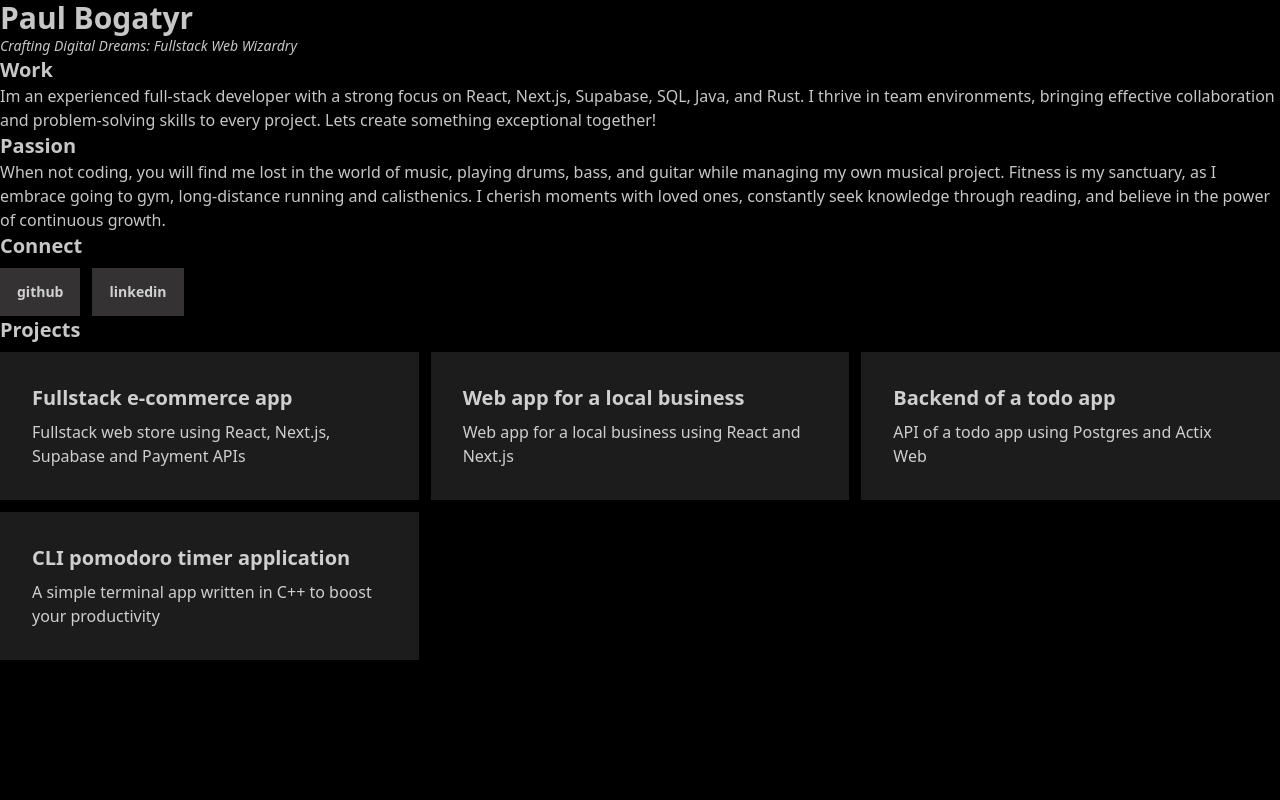
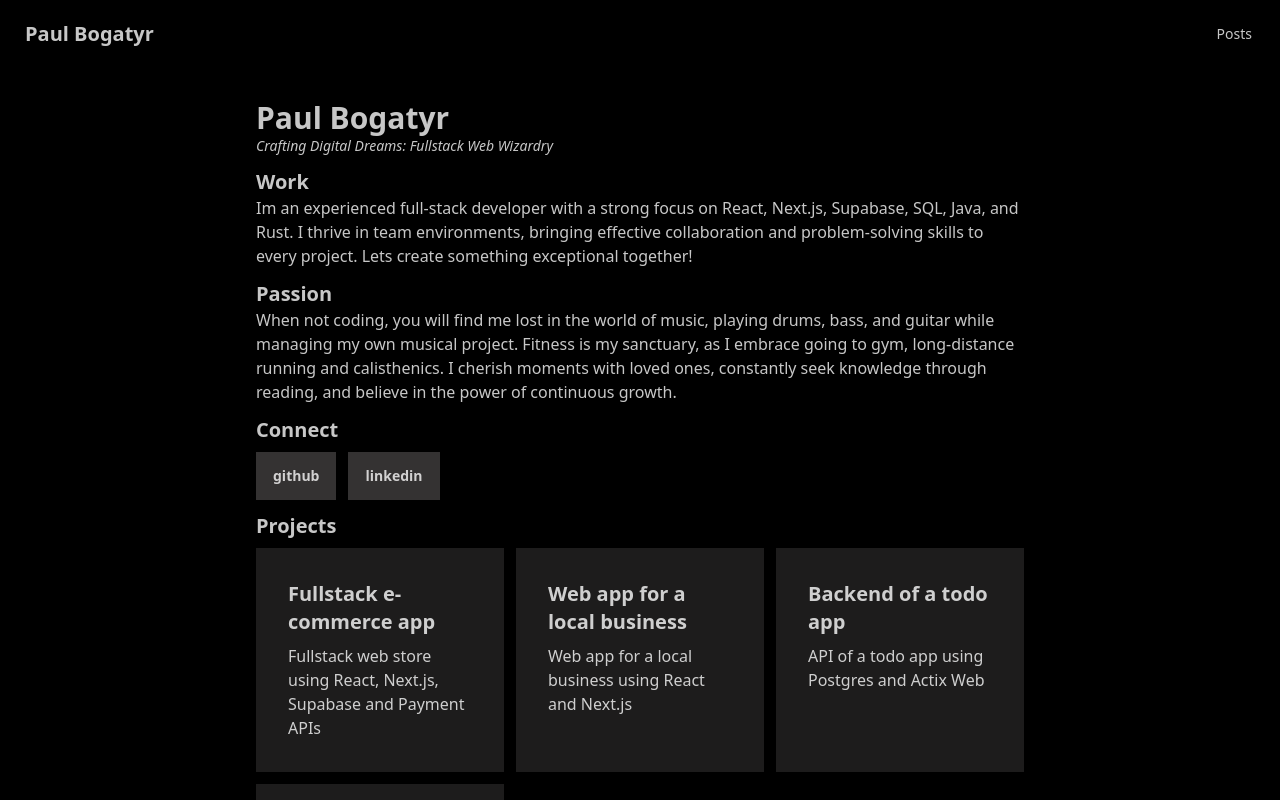
Before and after one commit to paulbgtr/paulbg, a Next.js app: page / in a window 1280 px wide. Shown: the top 800 px of the page. Built offline with nearby package versions, Linux system fonts and the light colour scheme.

Commit message:
Layout component implementation in the _app

```diff
--- a/src/pages/_app.tsx
+++ b/src/pages/_app.tsx
@@ -1,6 +1,12 @@
 import '@/styles/tailwind.css'
 import type { AppProps } from 'next/app'
 
+import { Layout } from '@/components/Layout'
+
 export default function App({ Component, pageProps }: AppProps) {
-  return <Component {...pageProps} />
+  return (
+    <Layout>
+        <Component {...pageProps} />
+    </Layout>
+  )
 }
```
